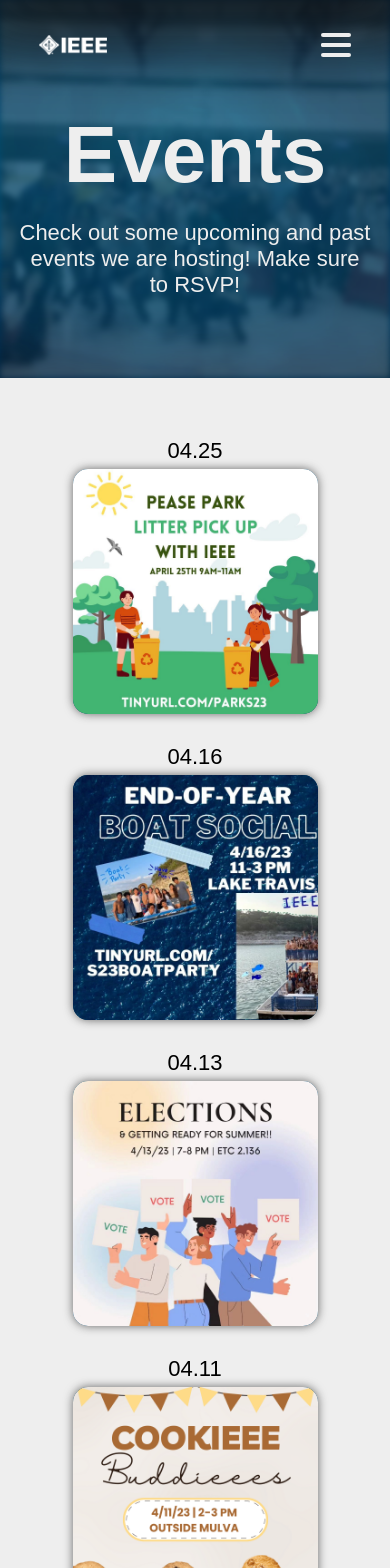
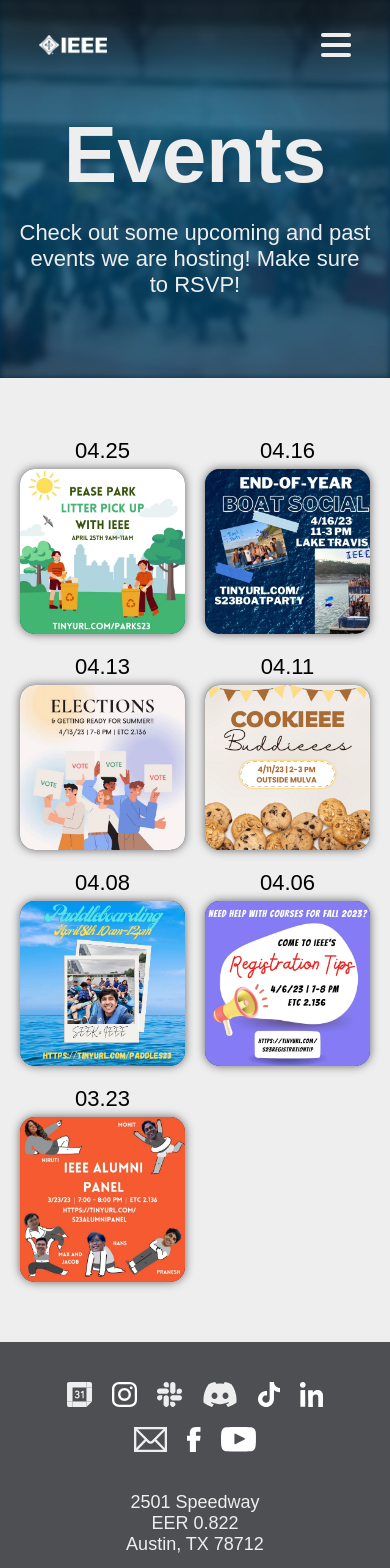
Before and after one commit to ieeeutaustin/ieeeut-website, a Next.js app: page /events in a window 390 px wide. Shown: the top 1568 px of the page. Built offline with nearby package versions, Linux system fonts and the light colour scheme; a web font is replaced by a local one.

Commit message:
Made cards 2 cols on mobile

```diff
--- a/src/components/EventsCard/EventsCard.scss
+++ b/src/components/EventsCard/EventsCard.scss
@@ -46,6 +46,7 @@
 			flex-direction: column;
 			height: 90%;
 			width: 90%;
+			overflow-wrap: break-word;
 
 			h4 {
 				font-size: 25px;
@@ -66,9 +67,7 @@
 		}
 	}
 
-	&:hover,
-	&.details,
-	&:focus {
+	&:hover {
 		transform: scale(1.1);
 
 		img {
@@ -95,6 +94,6 @@
 
 @media only screen and (max-width: 500px) {
 	.events-card {
-		width: 70%;
+		width: calc(50% - (20px * 0.5));
 	}
 }
--- a/src/components/EventsCard/EventsCard.tsx
+++ b/src/components/EventsCard/EventsCard.tsx
@@ -1,22 +1,12 @@
 "use client";
 
 import "./EventsCard.scss";
-import { useState } from "react";
 import Image from "next/image";
 import Button from "../Button/Button";
 
 export default function EventCard(props: any) {
-	const [details, setDetails] = useState(false);
-
 	return (
-		<div
-			className={`events-card ${details ? "details" : ""}`}
-			onClick={() =>
-				window.matchMedia("(hover: none)").matches
-					? setDetails(!details)
-					: ""
-			}
-		>
+		<div className="events-card">
 			<h5 className="events-card-date">{props.date}</h5>
 			<div className="events-card-content">
 				<div className="events-card-image-wrapper">
--- a/src/components/EventsSection/EventsSection.scss
+++ b/src/components/EventsSection/EventsSection.scss
@@ -19,11 +19,14 @@
 		padding: 0 20px;
 		width: 100%;
 		box-sizing: border-box;
+		position: relative;
 	}
 }
 
 @media only screen and (max-width: 500px) {
-	.events-container {
-		justify-content: center;
+	.events-section {
+		.events-container {
+			gap: 20px;
+		}
 	}
 }
--- a/src/components/OfficerCard/OfficerCard.scss
+++ b/src/components/OfficerCard/OfficerCard.scss
@@ -22,6 +22,8 @@
 			flex-grow: 1;
 			display: flex;
 			flex-direction: column;
+			overflow-wrap: break-word;
+
 
 			h3 {
 				font-size: 22px;
@@ -100,6 +102,6 @@
 
 @media only screen and (max-width: 500px) {
 	.officer-card {
-		width: 80%;
+		width: calc(50% - (20px * 0.5));
 	}
 }
--- a/src/components/OfficersSection/OfficerSection.scss
+++ b/src/components/OfficersSection/OfficerSection.scss
@@ -19,7 +19,9 @@
 }
 
 @media only screen and (max-width: 500px) {
-	.officer-container {
-		justify-content: center;
+	.officer-section {
+		.officer-container {
+			gap: 20px;
+		}
 	}
 }
--- a/src/components/TextSection/TextSection.scss
+++ b/src/components/TextSection/TextSection.scss
@@ -6,6 +6,8 @@
 	background-color: $color-white;
 	position: relative;
 	overflow: hidden;
+	padding: 0 20px;
+	box-sizing: border-box;
 
 	.text-section-content,
 	.text-section-graphic {
```
